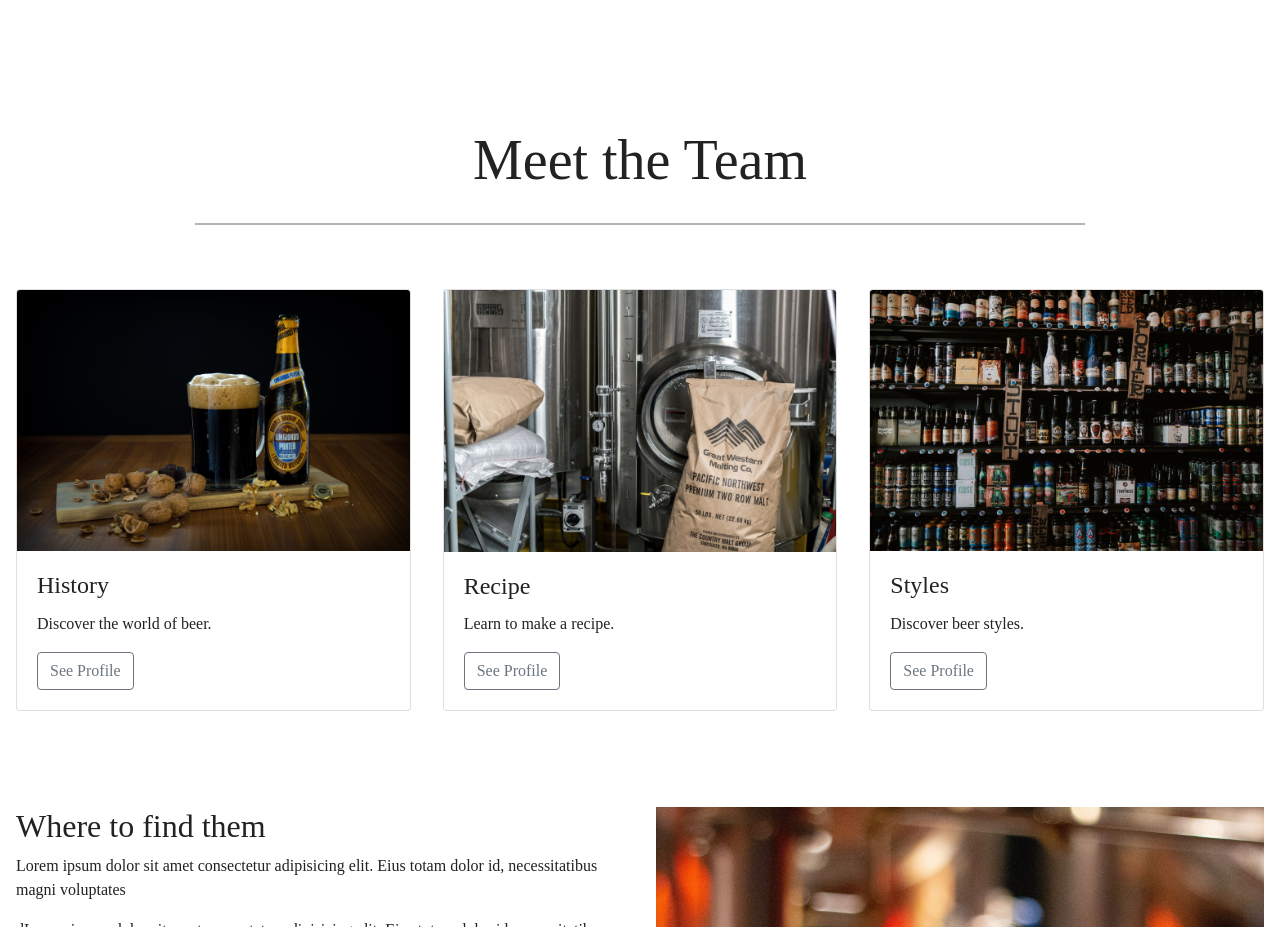
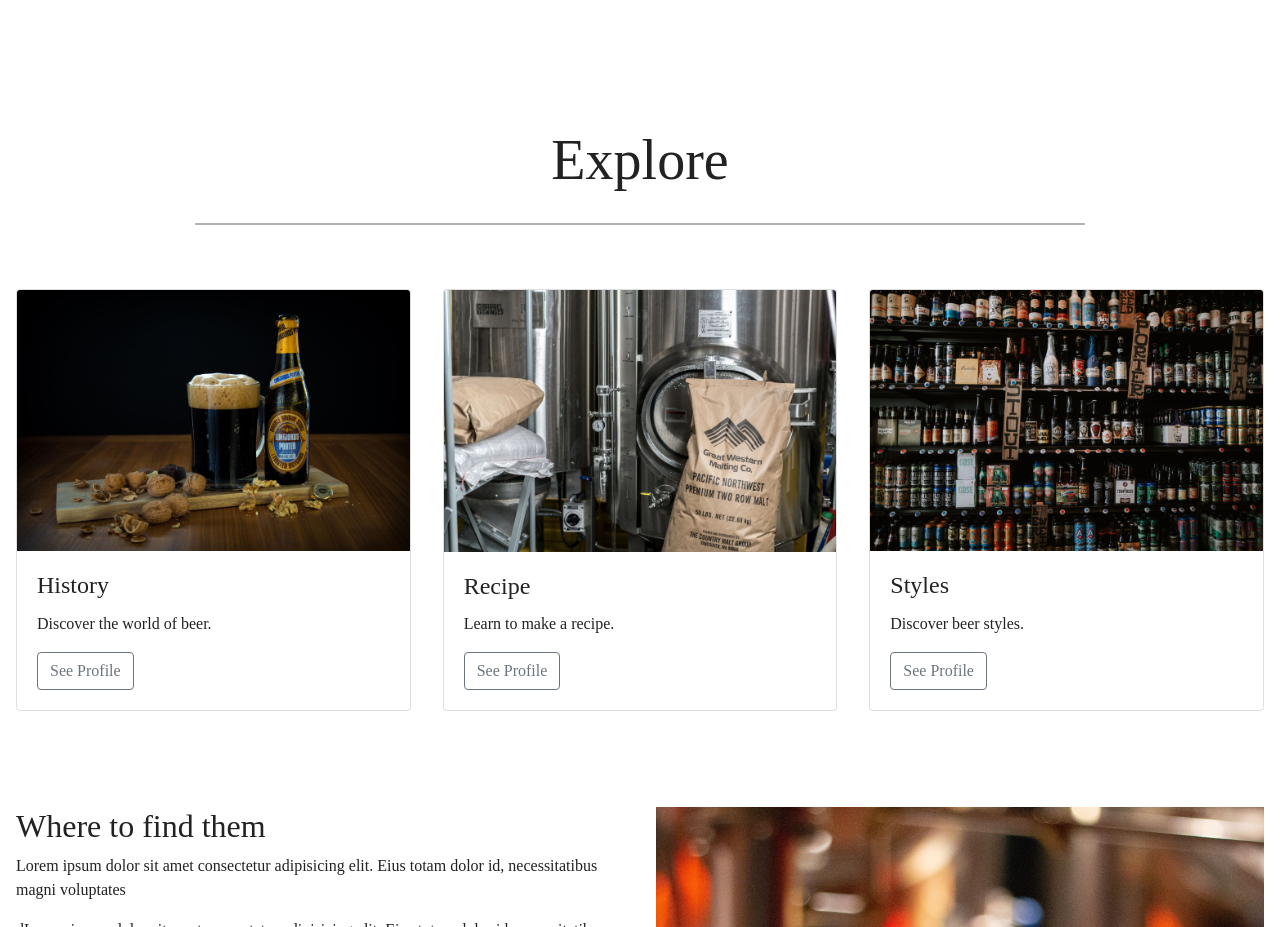
Before and after one commit to kkuczniak/bootstrap-page, a plain HTML site: page index.html in a window 1280 px wide. Shown: the part 2280-3207 px from the top of the page. Drawn offline with nearby package versions, Linux system fonts and the light colour scheme.

Commit message:
Update index.html

```diff
--- a/index.html
+++ b/index.html
@@ -128,7 +128,7 @@
 <div class="container-fluid padding">
 <div class="row welcome text-center">
 	<div class="col-12">
-		<h1 class="display-4">Meet the Team</h1>
+		<h1 class="display-4">Explore</h1>
 
 	</div>
 	<hr>
```
